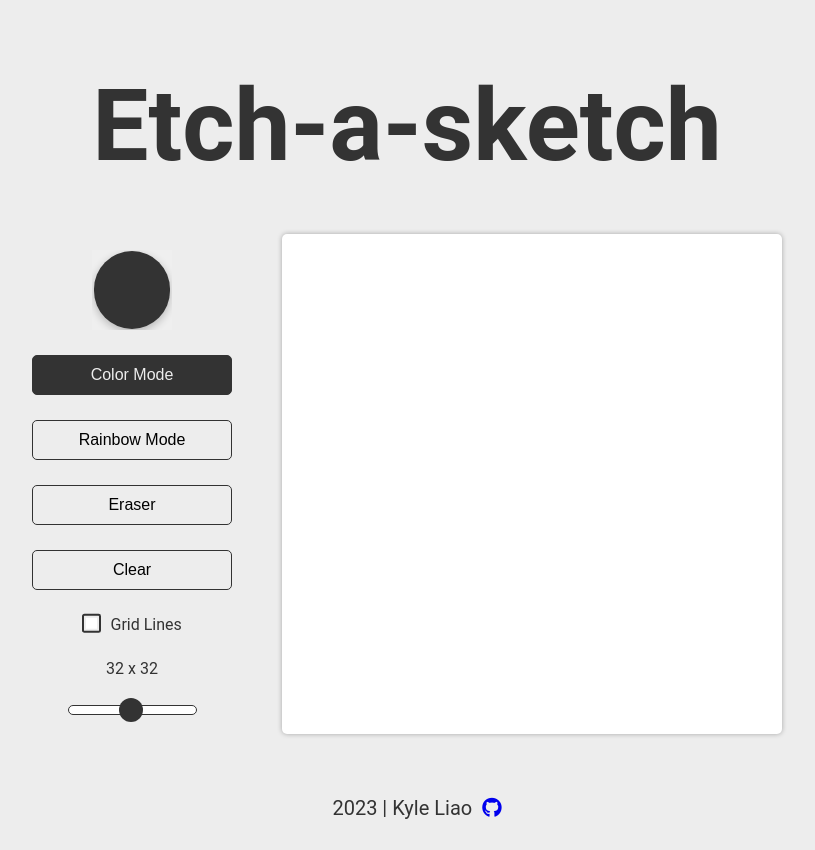
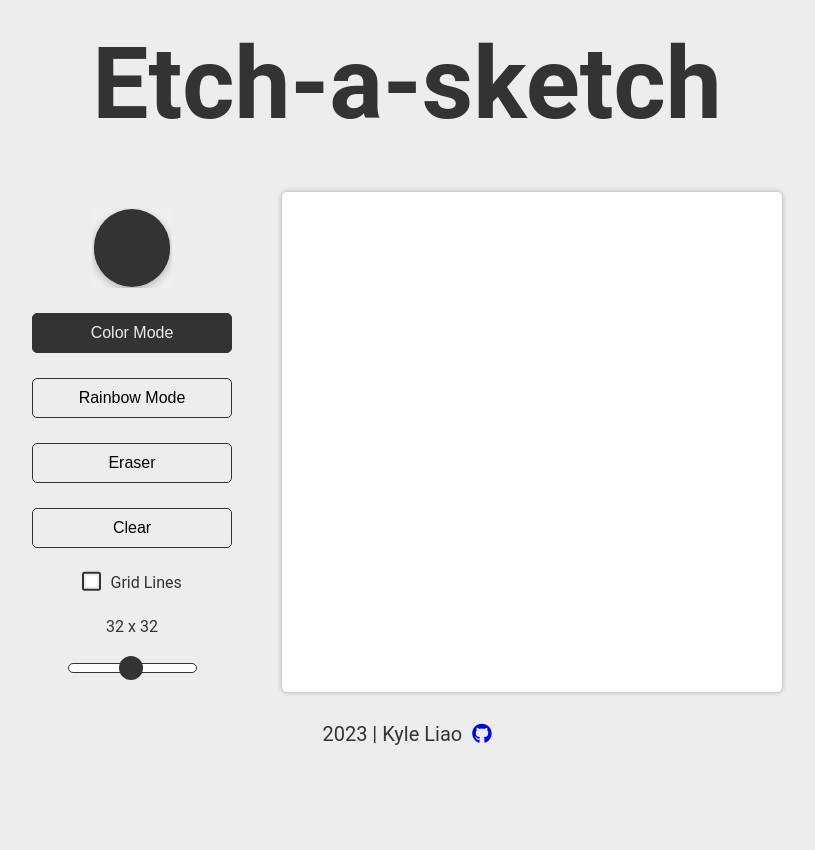
Before and after one commit to kyle1iao/Etch-a-sketch, a plain HTML site: page index.html in a window 1280 px wide. Shown: the whole page, without its empty margins (233-1048 px from the left). After the commit the page ends 800 px from the top, so only its background shows below. Drawn offline with Linux system fonts and the light colour scheme.

Commit message:
Fix footer position

```diff
--- a/styles.css
+++ b/styles.css
@@ -169,7 +169,6 @@ input[type="range"]::-webkit-slider-thumb {
 }
 
 .footer {
-  position: absolute;
   bottom: 0;
   left: 0;
   display: flex;
@@ -180,14 +179,3 @@ input[type="range"]::-webkit-slider-thumb {
   padding: 10px;
   font-size: 20px;
 }
-
-html {
-  /* footer support */
-  position: relative;
-  min-height: 100%;
-}
-
-body {
-  /* footer support */
-  margin-bottom: 50px;
-}
```
Also changed, not shown: index.html (+1 -1 lines).
